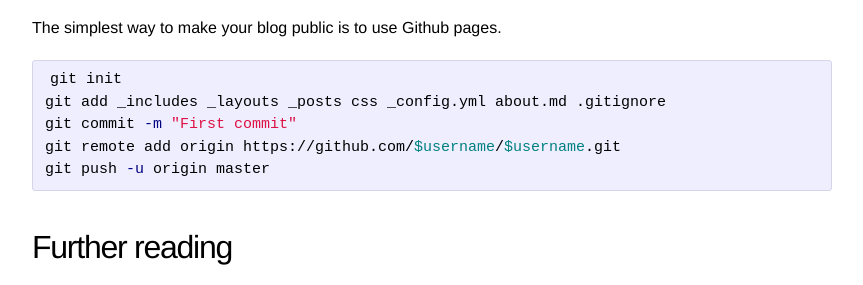
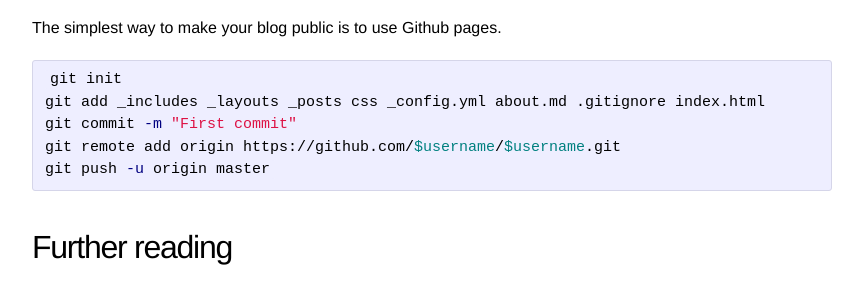
Before and after one commit to msulima/msulima.github.io, a Jekyll site: the page built from _posts/2014-05-09-start-a-blog-with-jekyll.markdown, in a window 1280 px wide and 900 px high, scrolled down 857 px. Shown: the part 281-566 px from the top of the window, without its empty margins (208-1071 px from the left). Built offline with Jekyll 4.4.1, drawn with Linux system fonts in a browser that asks for light colours.

Commit message:
Added missing index.html

```diff
--- a/_posts/2014-05-09-start-a-blog-with-jekyll.markdown
+++ b/_posts/2014-05-09-start-a-blog-with-jekyll.markdown
@@ -43,7 +43,7 @@
 
 {% highlight bash %}
 git init
-git add _includes _layouts _posts css _config.yml about.md .gitignore
+git add _includes _layouts _posts css _config.yml about.md .gitignore index.html
 git commit -m "First commit"
 git remote add origin https://github.com/$username/$username.git
 git push -u origin master
```
Also changed, not shown: index.html (added, +20 -0 lines).
